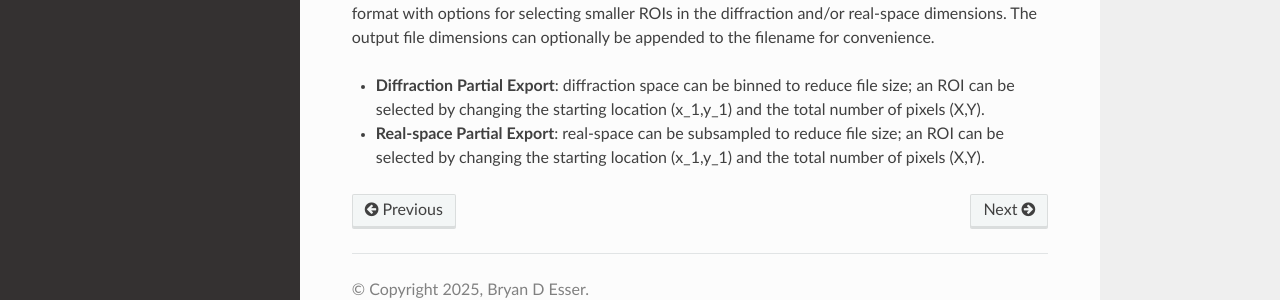
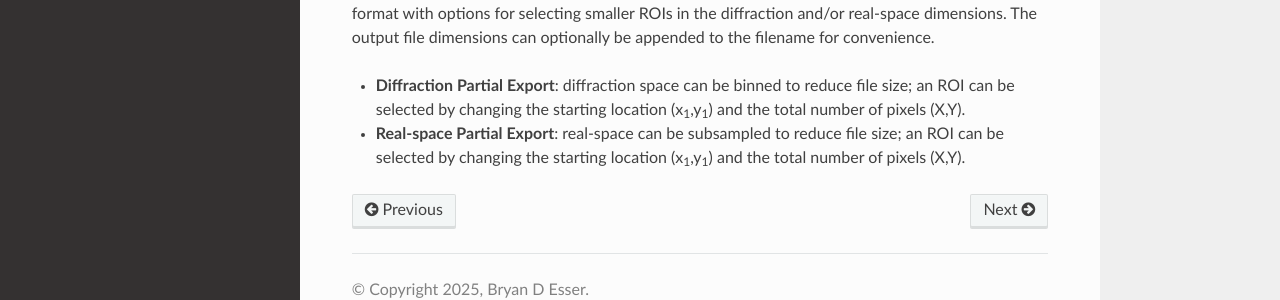
Before and after one commit to bryandesser/Quant4D, a Sphinx documentation site: the page built from docs/source/graphical_user_interface.rst, in a window 1280 px wide and 900 px high, scrolled down 4673 px. Shown: the part 541-841 px from the top of the window. Built offline with Sphinx 7.4.7 and the Read the Docs theme 3.1.0, drawn with Linux system fonts in a browser that asks for light colours; pages that are not in the unit, such as notebooks, are missing from menus; some of the changed lines change nothing that is shown.

Commit message:
modified:   docs/source/graphical_user_interface.rst

```diff
--- a/docs/source/graphical_user_interface.rst
+++ b/docs/source/graphical_user_interface.rst
@@ -132,5 +132,5 @@ Export Dataset Tab
 
 The **Export Dataset Tab** allows the users to export the dataset as HDF5 (`.h5`) or raw binary (`.raw`) format with options for selecting smaller ROIs in the diffraction and/or real-space dimensions. The output file dimensions can optionally be appended to the filename for convenience.
 
-* **Diffraction Partial Export**: diffraction space can be binned to reduce file size; an ROI can be selected by changing the starting location (x_1,y_1) and the total number of pixels (X,Y).
-* **Real-space Partial Export**: real-space can be subsampled to reduce file size; an ROI can be selected by changing the starting location (x_1,y_1) and the total number of pixels (X,Y).
+* **Diffraction Partial Export**: diffraction space can be binned to reduce file size; an ROI can be selected by changing the starting location (x\ :sub:`1`\,y\ :sub:`1`\) and the total number of pixels (X,Y).
+* **Real-space Partial Export**: real-space can be subsampled to reduce file size; an ROI can be selected by changing the starting location (x\ :sub:`1`\,y\ :sub:`1`\) and the total number of pixels (X,Y).
```
